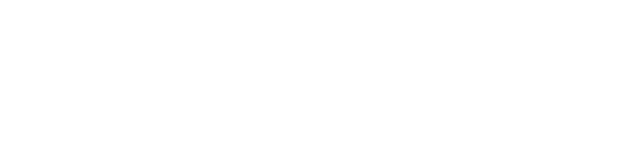
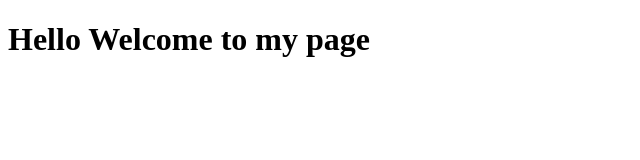
Before and after one commit to Hallcoder/test, a plain HTML site: page index.html in a window 1280 px wide. Shown: the whole page, without its empty margins (0-640 px from the left). Drawn offline with Linux system fonts and the light colour scheme.

Commit message:
Update index.html

```diff
--- a/index.html
+++ b/index.html
@@ -7,6 +7,6 @@
     <title>Document</title>
 </head>
 <body>
-
+    <h1>Hello Welcome to my page</h1>
 </body>
 </html>
```
